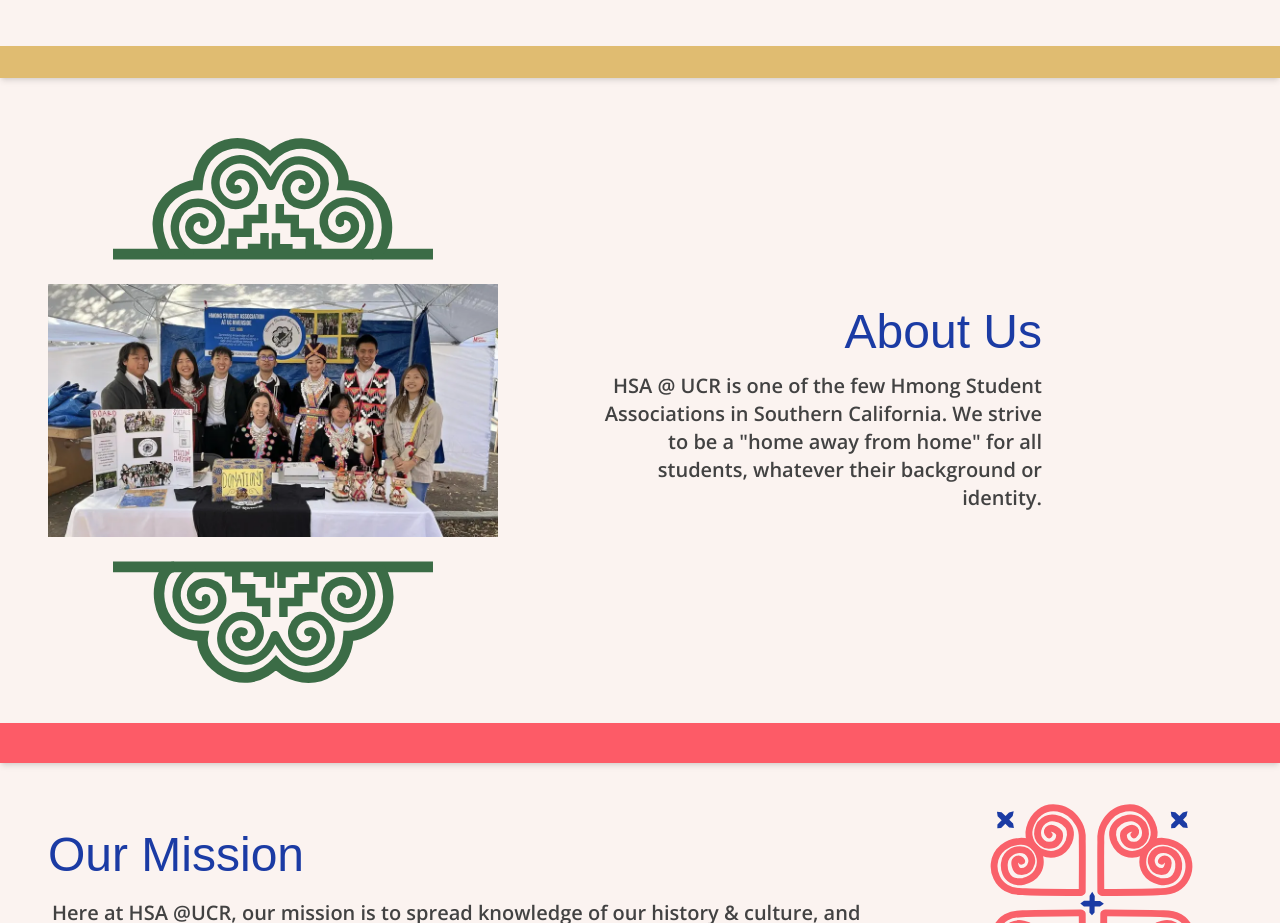
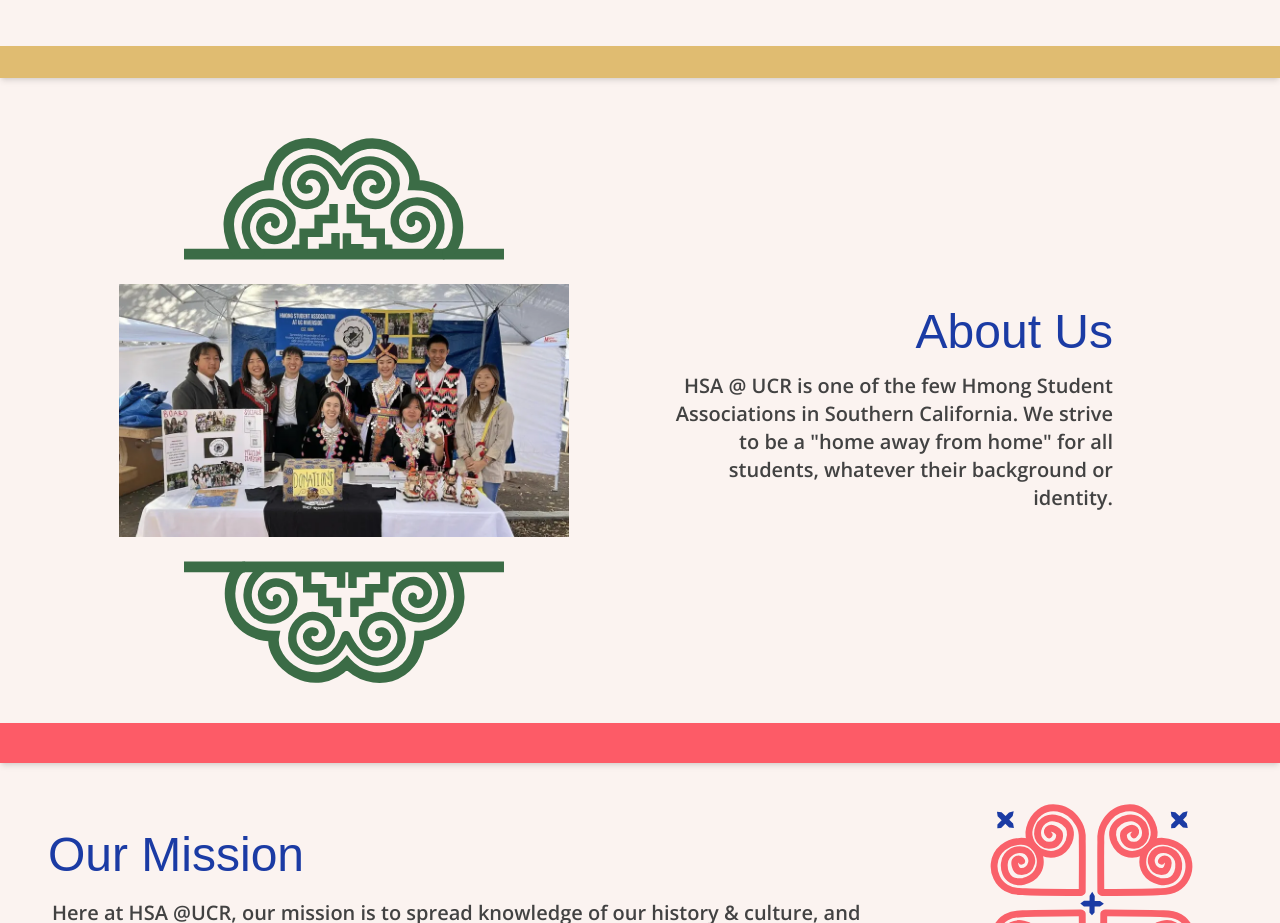
Before and after one commit to acm-ucr/hsa-website, a Next.js app: page / in a window 1280 px wide. Shown: the part 623-1546 px from the top of the page. Built offline with nearby package versions, Linux system fonts and the light colour scheme; a web font is replaced by a local one.

Commit message:
centered data for full screen and installed motion

```diff
--- a/package.json
+++ b/package.json
@@ -14,6 +14,7 @@
   "dependencies": {
     "@tanstack/react-query": "~5.53.3",
     "lucide-react": "~0.417.0",
+    "motion": "^12.4.7",
     "next": "~14.2.10",
     "react": "~18.3.1",
     "react-dom": "~18.3.1"
--- a/src/components/home/About.tsx
+++ b/src/components/home/About.tsx
@@ -3,8 +3,8 @@ import Image from "next/image";
 const About = () => {
   return (
     <div>
-      <div className="flex flex-col items-center md:flex-row">
-        <div className="my-10 flex flex-col items-center md:ml-12">
+      <div className="flex flex-col items-center justify-center md:flex-row">
+        <div className="my-10 flex flex-col text-center items-center md:ml-12">
           <div className="mb-6 items-center">
             <Image
               src="/assets/hsa6.svg"
```
Also changed, not shown: 1 other file (tests, documents, lock files or other folders).
